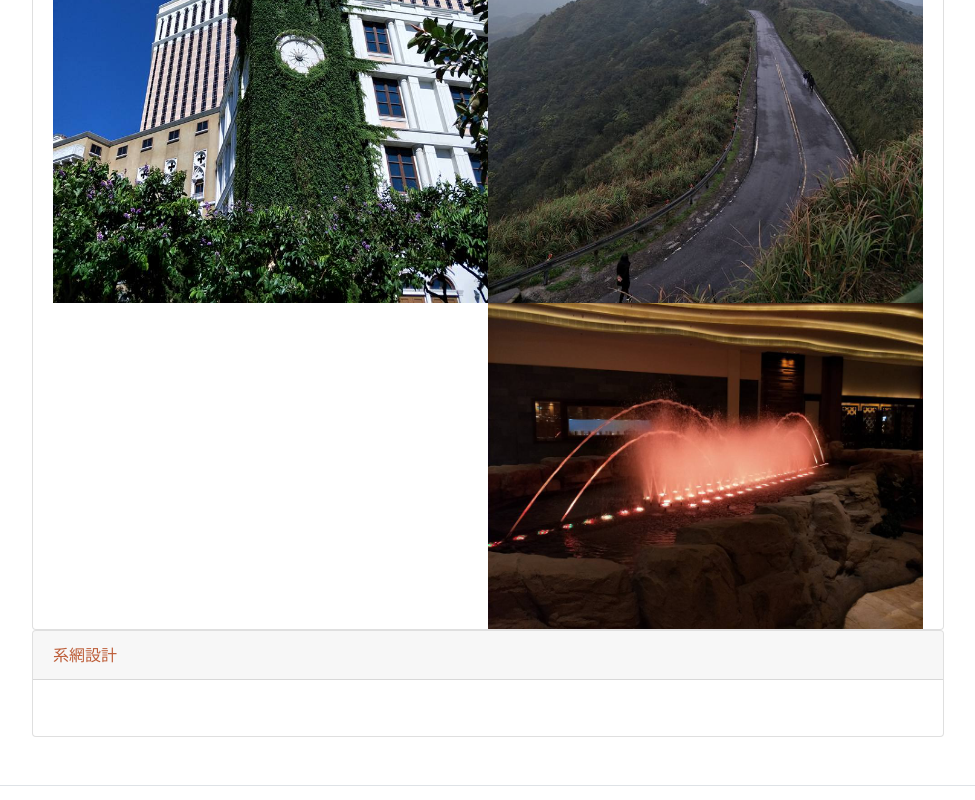
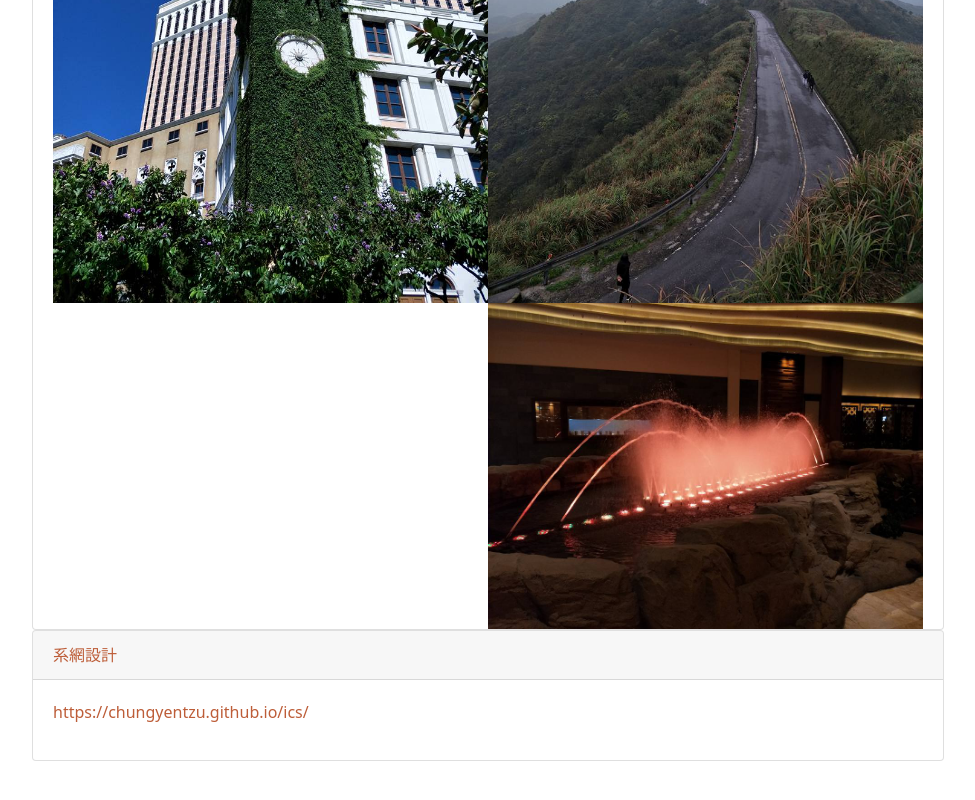
Before and after one commit to chungyentzu/chungyentzu.github.io, a website: page index.html in a window 1280 px wide. Shown: the part 7337-8137 px from the top of the page, without its empty margins (288-1263 px from the left). Drawn offline with nearby package versions, Linux system fonts and the light colour scheme; a web font is replaced by a local one.

Commit message:
Add files via upload

```diff
--- a/index.html
+++ b/index.html
@@ -291,7 +291,7 @@
 				<div class="card-body">
 				  <table class="table table-hover">
 					<tbody>
-					<a href="https://chungyentzu.github.io/ics/" width="560" height="314" style="border:none;overflow:hidden" scrolling="no" frameborder="0" allowTransparency="true" allowFullScreen="true"></a>
+					<a href="https://chungyentzu.github.io/ics/">https://chungyentzu.github.io/ics/</a>
 				    </tbody>
 				  </table>
 				</div>
```
